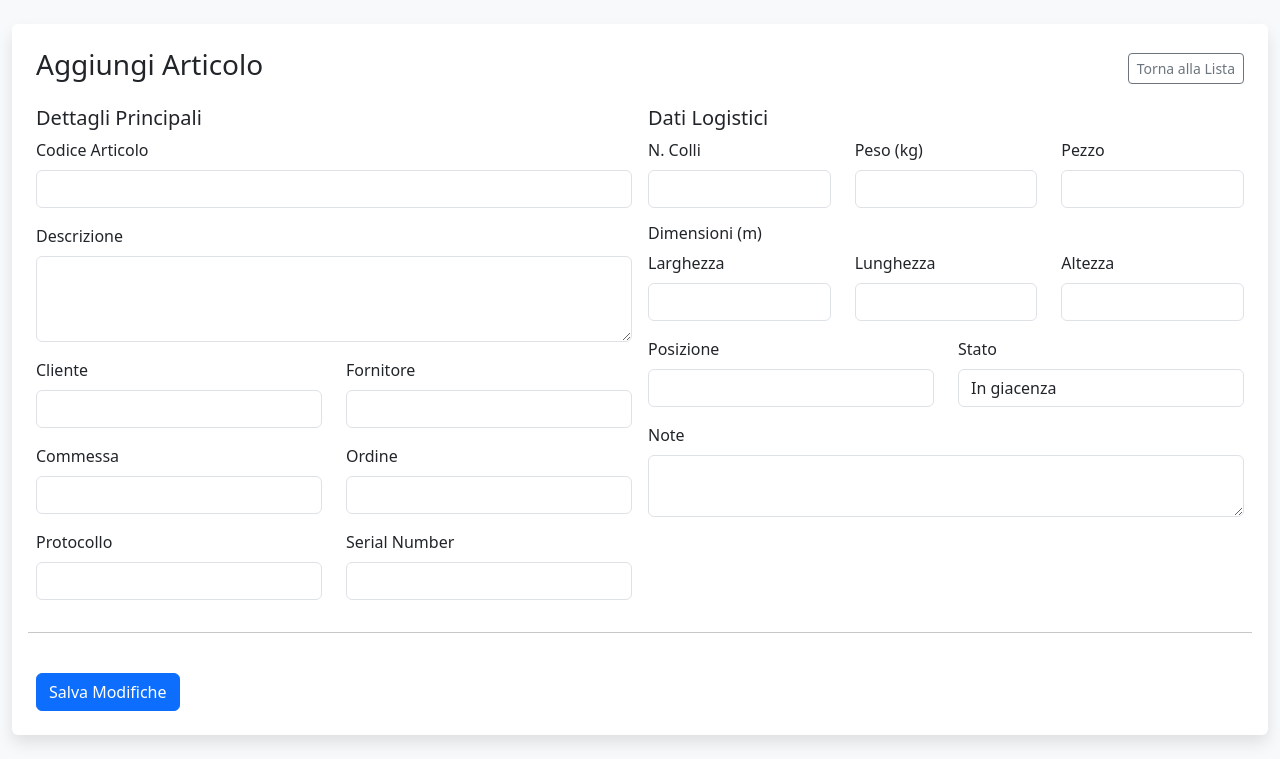
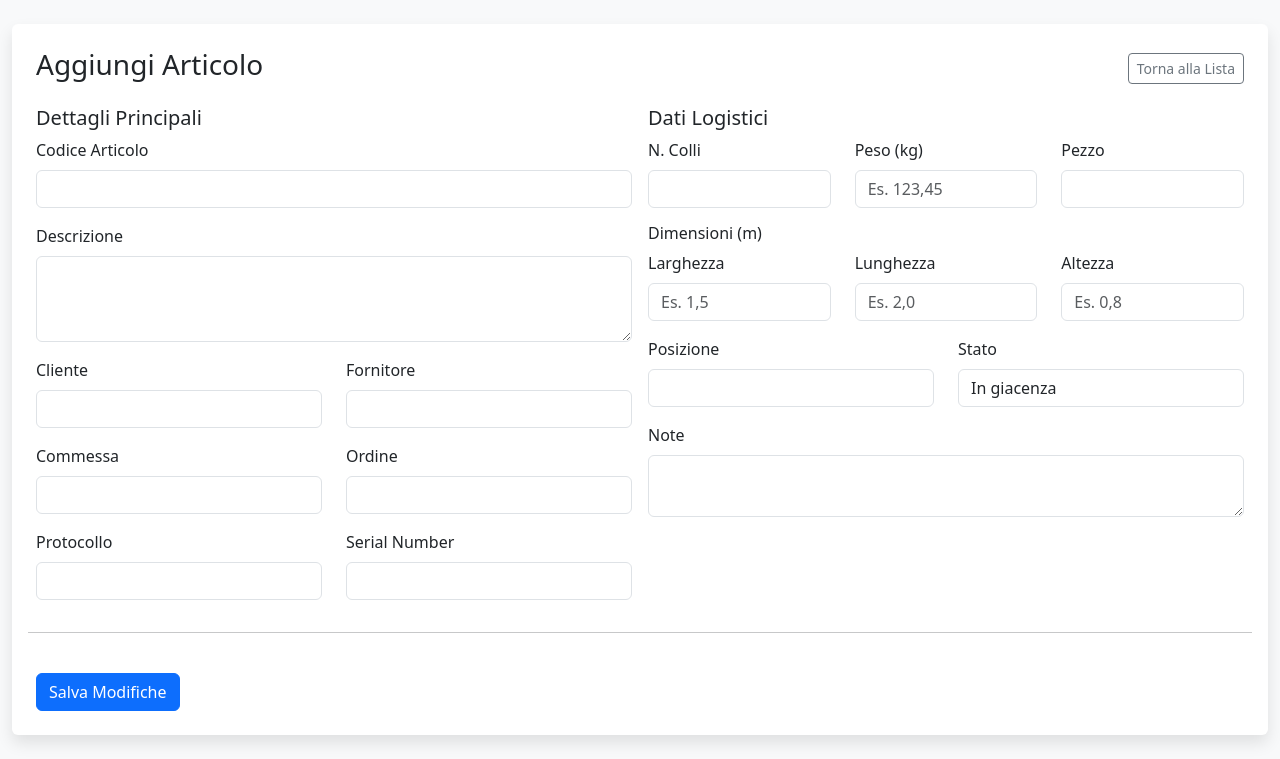
Before and after one commit to Camarsrl/gestionale_web, a Flask app: page /articolo/nuovo in a window 1280 px wide. Shown: the part 66-825 px from the top of the page. Run offline with Flask 3, Linux system fonts and the light colour scheme; the visitor is signed in with stand-in values (Sample User, id 1).

Commit message:
Update Edit.html

```diff
--- a/templates/Edit.html
+++ b/templates/Edit.html
@@ -63,7 +63,7 @@
                     </div>
                     <div class="col-md-4 mb-3">
                         <label class="form-label">Peso (kg)</label>
-                        <input type="text" name="peso" value="{{ art.peso if art else '' }}" class="form-control">
+                        <input type="text" name="peso" value="{{ art.peso if art else '' }}" class="form-control" placeholder="Es. 123,45">
                     </div>
                     <div class="col-md-4 mb-3">
                         <label class="form-label">Pezzo</label>
@@ -74,15 +74,15 @@
                 <div class="row">
                      <div class="col-md-4 mb-3">
                         <label class="form-label">Larghezza</label>
-                        <input type="text" name="larghezza" value="{{ art.larghezza if art else '' }}" class="form-control">
+                        <input type="text" name="larghezza" value="{{ art.larghezza if art else '' }}" class="form-control" placeholder="Es. 1,5">
                     </div>
                     <div class="col-md-4 mb-3">
                         <label class="form-label">Lunghezza</label>
-                        <input type="text" name="lunghezza" value="{{ art.lunghezza if art else '' }}" class="form-control">
+                        <input type="text" name="lunghezza" value="{{ art.lunghezza if art else '' }}" class="form-control" placeholder="Es. 2,0">
                     </div>
                     <div class="col-md-4 mb-3">
                         <label class="form-label">Altezza</label>
-                        <input type="text" name="altezza" value="{{ art.altezza if art else '' }}" class="form-control">
+                        <input type="text" name="altezza" value="{{ art.altezza if art else '' }}" class="form-control" placeholder="Es. 0,8">
                     </div>
                 </div>
                  <div class="row">
```
